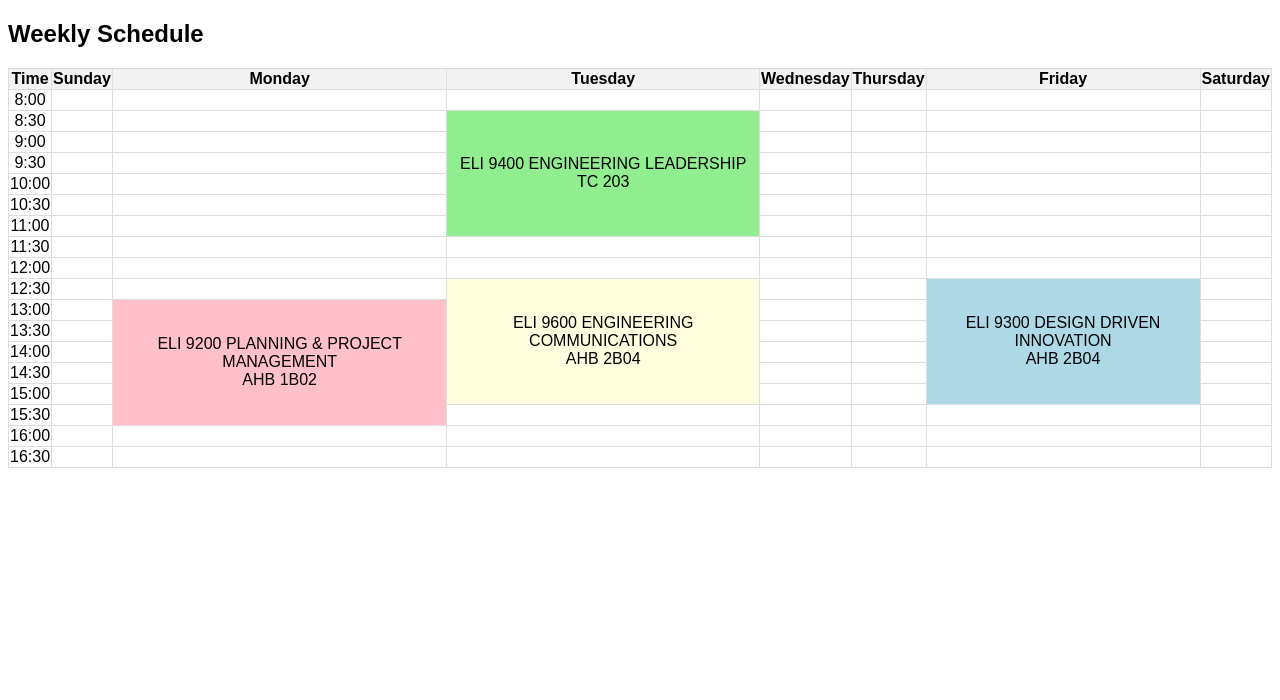
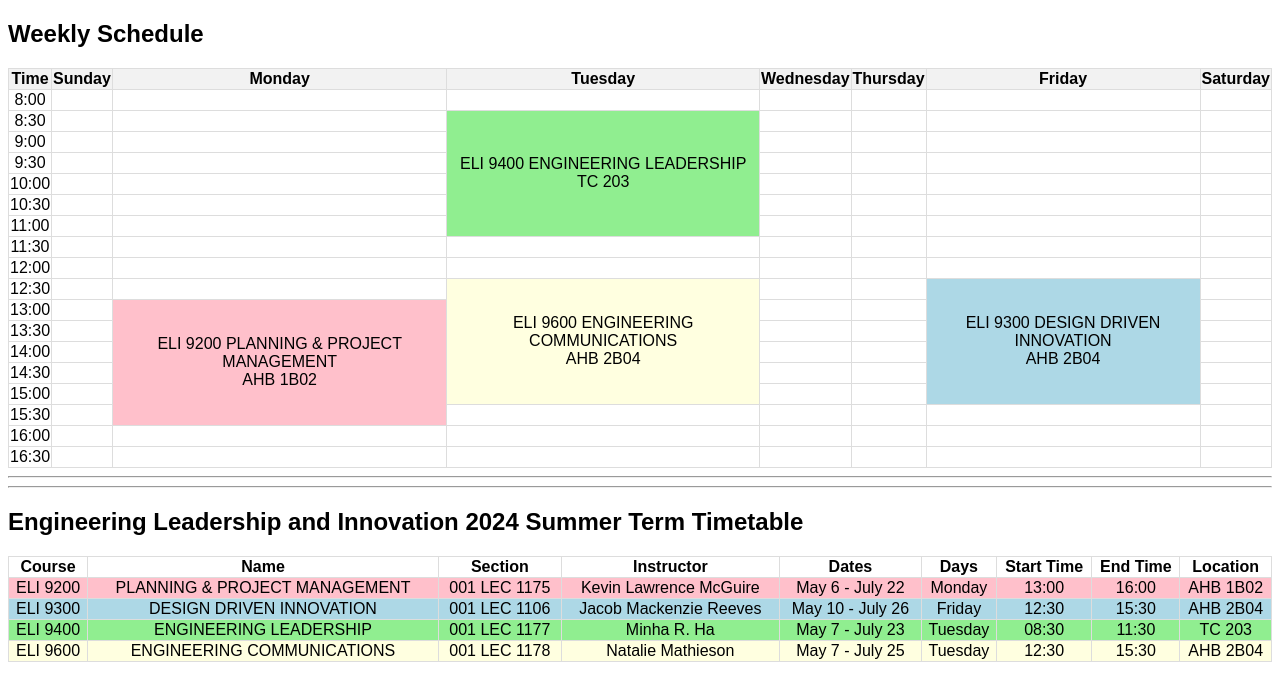
Before and after one commit to fwSara95h/SummerSchedule, a plain HTML site: page index.html in a window 1280 px wide. Drawn offline with Linux system fonts and the light colour scheme.

Commit message:
Update index.html

```diff
--- a/index.html
+++ b/index.html
@@ -50,6 +50,66 @@
 <tr><td>16:30</td><td></td><td></td><td></td><td></td><td></td><td></td><td></td></tr>
 
 </table>
+<hr/><hr/>
+<h2>Engineering Leadership and Innovation 2024 Summer Term Timetable</h2>
+
+<table border="1" style="border-collapse: collapse; width: 100%;">
+  <tr style="font-weight: bold;">
+    <th>Course</th>
+    <th>Name</th>
+    <th>Section</th>
+    <th>Instructor</th>
+    <th>Dates</th>
+    <th>Days</th>
+    <th>Start Time</th>
+    <th>End Time</th>
+    <th>Location</th>
+  </tr>
+  <tr class="ELI9200 time-slot">
+    <td>ELI 9200</td>
+    <td>PLANNING & PROJECT MANAGEMENT</td>
+    <td>001 LEC 1175</td>
+    <td>Kevin Lawrence McGuire</td>
+    <td>May 6 - July 22</td>
+    <td>Monday</td>
+    <td>13:00</td>
+    <td>16:00</td>
+    <td>AHB 1B02</td>
+  </tr>
+  <tr class="ELI9300 time-slot">
+    <td>ELI 9300</td>
+    <td>DESIGN DRIVEN INNOVATION</td>
+    <td>001 LEC 1106</td>
+    <td>Jacob Mackenzie Reeves</td>
+    <td>May 10 - July 26</td>
+    <td>Friday</td>
+    <td>12:30</td>
+    <td>15:30</td>
+    <td>AHB 2B04</td>
+  </tr>
+  <tr class="ELI9400 time-slot">
+    <td>ELI 9400</td>
+    <td>ENGINEERING LEADERSHIP</td>
+    <td>001 LEC 1177</td>
+    <td>Minha R. Ha</td>
+    <td>May 7 - July 23</td>
+    <td>Tuesday</td>
+    <td>08:30</td>
+    <td>11:30</td>
+    <td>TC 203</td>
+  </tr>
+  <tr class="ELI9600 time-slot">
+    <td>ELI 9600</td>
+    <td>ENGINEERING COMMUNICATIONS</td>
+    <td>001 LEC 1178</td>
+    <td>Natalie Mathieson</td>
+    <td>May 7 - July 25</td>
+    <td>Tuesday</td>
+    <td>12:30</td>
+    <td>15:30</td>
+    <td>AHB 2B04</td>
+  </tr>
+</table>
 
 </body>
 </html>
```
